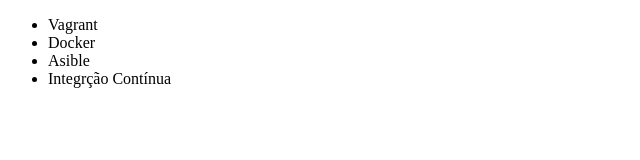
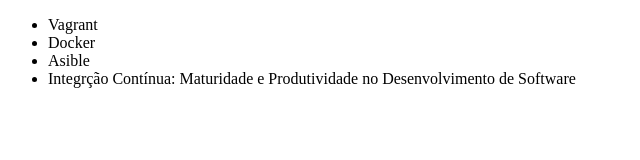
Before and after one commit to ericmatheus/alura-git, a plain HTML site: page index.html in a window 1280 px wide. Shown: the whole page, without its empty margins (0-640 px from the left). Drawn offline with Linux system fonts and the light colour scheme.

Commit message:
Renomeando curso de Integração Contínuo

```diff
--- a/index.html
+++ b/index.html
@@ -9,7 +9,7 @@
         <li>Vagrant</li>
         <li>Docker</li>
         <li>Asible</li>
-        <li>Integrção Contínua</li>
+        <li>Integrção Contínua: Maturidade e Produtividade no Desenvolvimento de Software</li>
     </ul>
 </body>
 </html>
```
